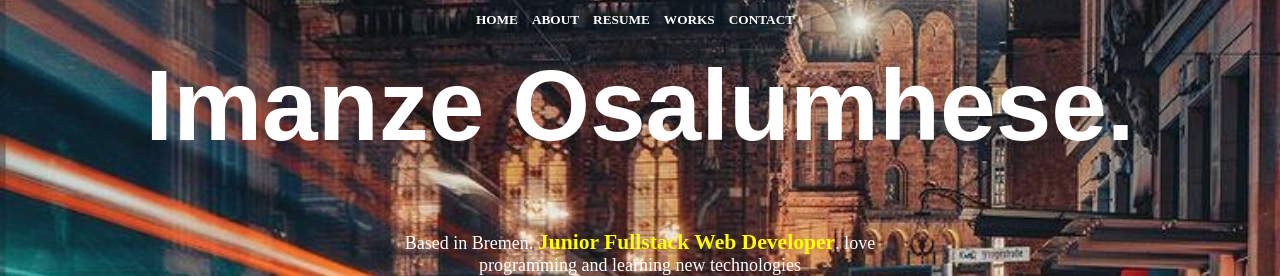
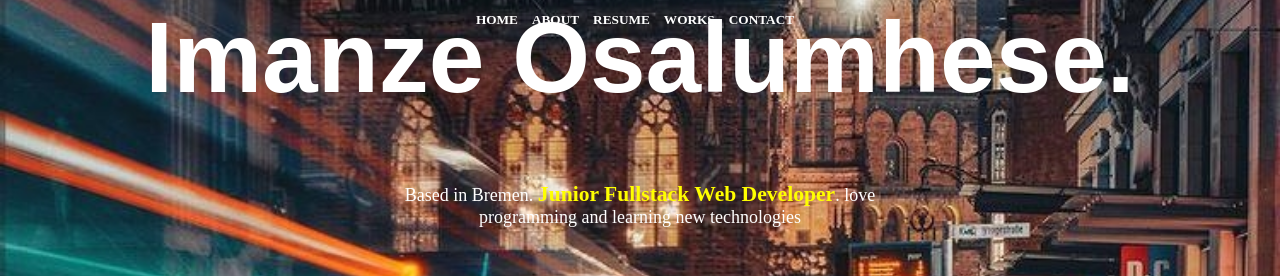
Before and after one commit to IMANZE/Portfolio, a plain HTML site: page Portfolio.html in a window 1280 px wide. Shown: the top 276 px of the page. Drawn offline with Linux system fonts and the light colour scheme.

Commit message:
Fixing the navigation bar and free movement down the page

```diff
--- a/Portfolio.css
+++ b/Portfolio.css
@@ -10,8 +10,11 @@ body{
 .center {
     text-align: center;
     margin-bottom: 30px;
-    position: sticky;
+    position: fixed;
      top: 10px;
+     left: 50%;
+     transform: translateX(-50%);
+
 }
 .first-page{
     background-image: url(Images/Bremen2.jpg);
```
